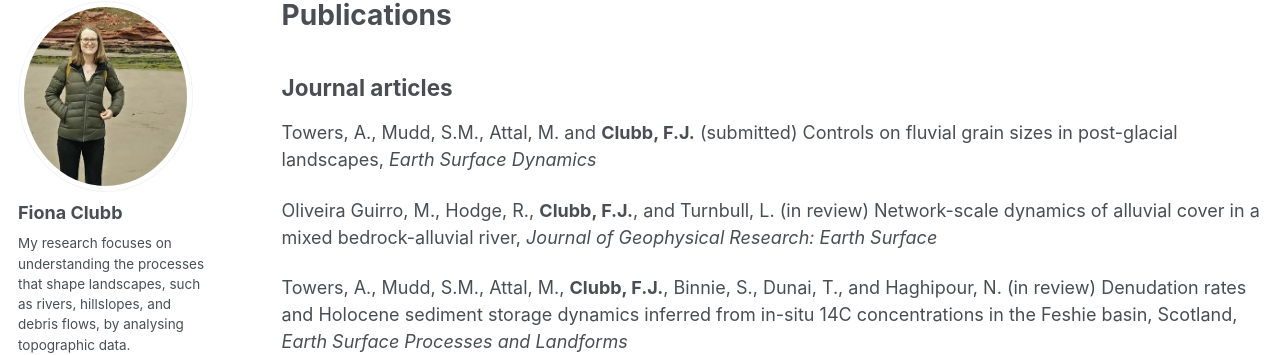
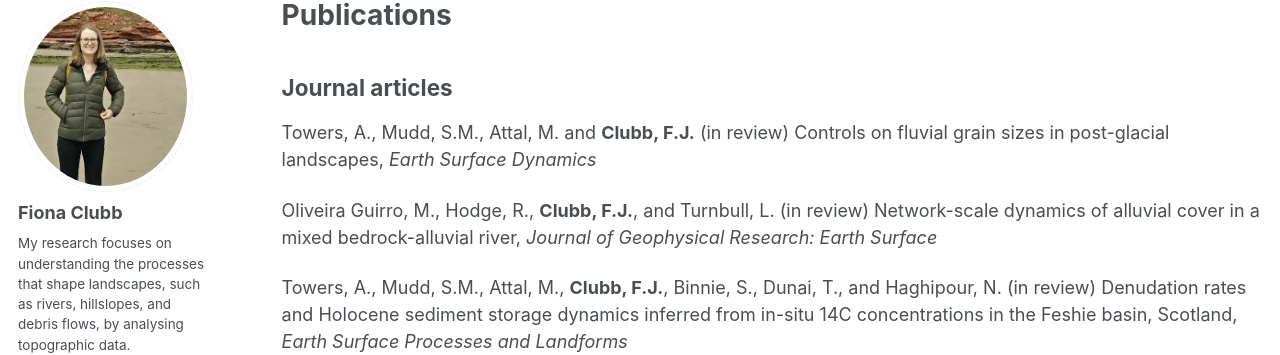
Before and after one commit to fclubb/fclubb.github.io, a Jekyll site: the page built from _pages/publications.md, in a window 1280 px wide and 900 px high. Shown: the part 117-472 px from the top of the window. Built offline with Jekyll 4.4.1, drawn with Linux system fonts in a browser that asks for light colours; some web fonts are replaced.

Commit message:
updating pubs

```diff
--- a/_pages/publications.md
+++ b/_pages/publications.md
@@ -7,7 +7,7 @@ author_profile: true
 
 ## Journal articles
 
-Towers, A., Mudd, S.M., Attal, M. and **Clubb, F.J.** (submitted) Controls on fluvial grain sizes in post-glacial landscapes, _Earth Surface Dynamics_
+Towers, A., Mudd, S.M., Attal, M. and **Clubb, F.J.** (in review) Controls on fluvial grain sizes in post-glacial landscapes, _Earth Surface Dynamics_
 
 Oliveira Guirro, M., Hodge, R., **Clubb, F.J.**, and Turnbull, L. (in review) Network-scale dynamics of alluvial cover in a mixed bedrock-alluvial river, _Journal of Geophysical Research: Earth Surface_
 
```
